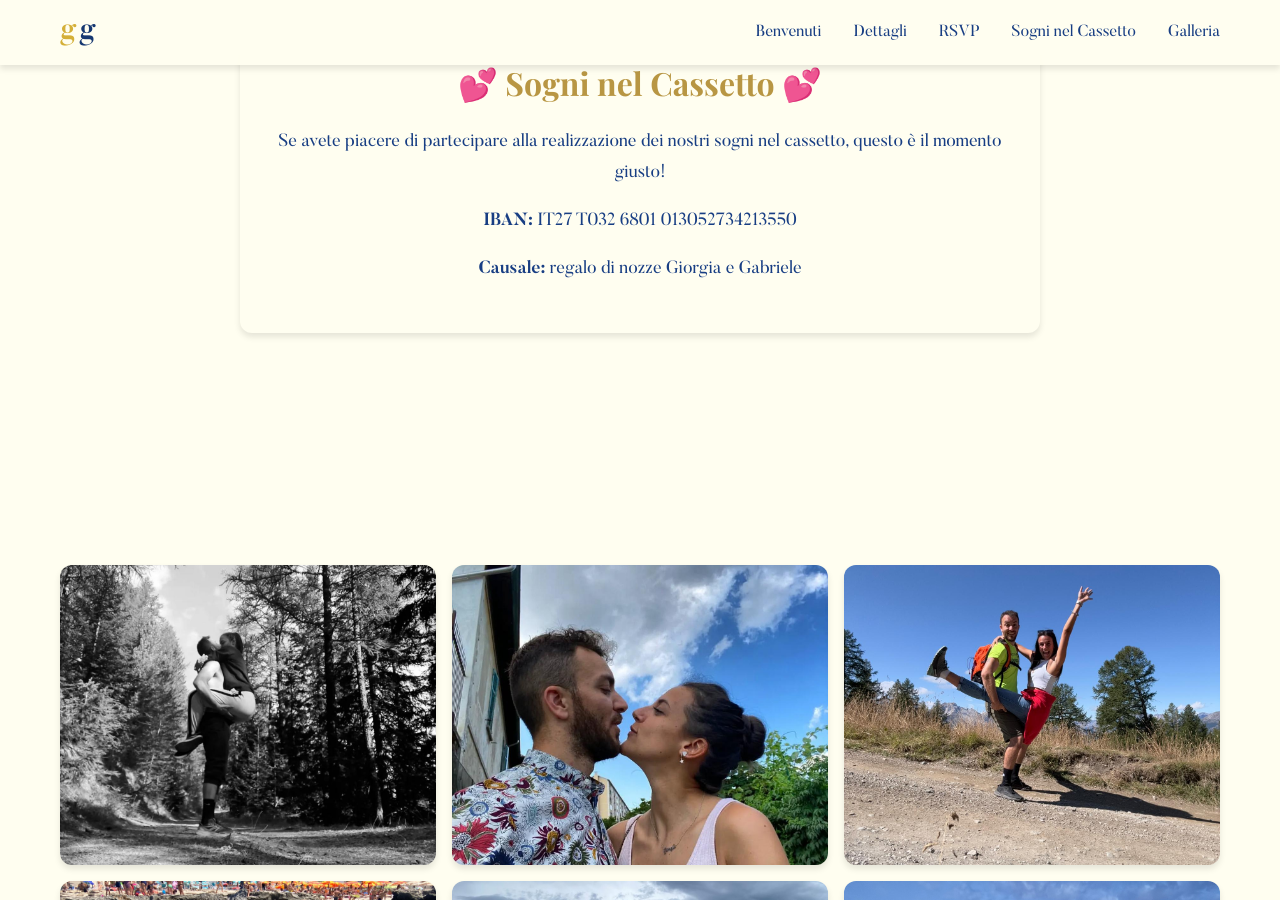
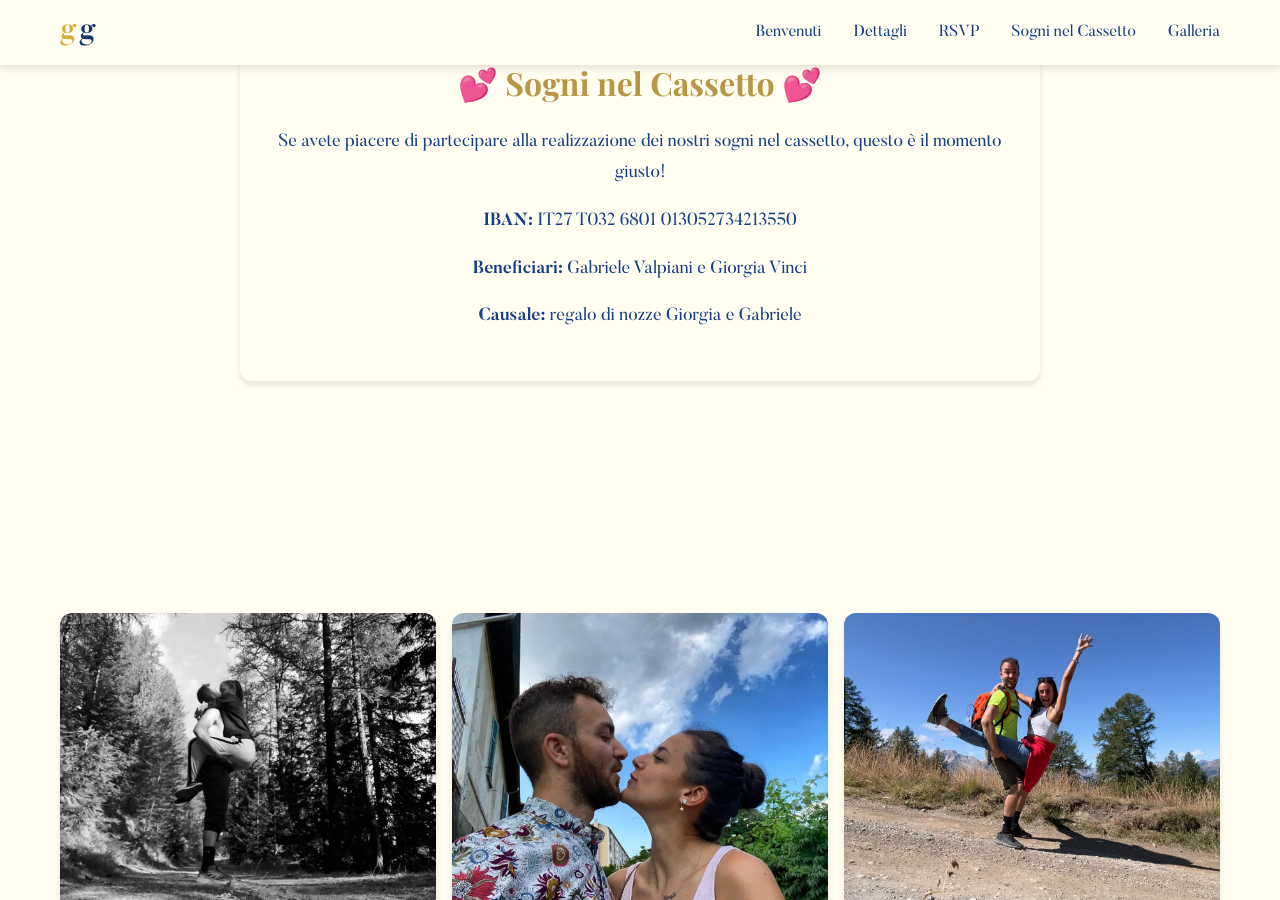
Before and after one commit to knives85/gio-ga, a Jekyll site: the page built from index.html, in a window 1280 px wide and 900 px high, scrolled down 3681 px. Built offline with Jekyll 4.4.1, drawn with Linux system fonts in a browser that asks for light colours; some web fonts are replaced.

Commit message:
feat: add beneficiari

```diff
--- a/index.html
+++ b/index.html
@@ -197,6 +197,7 @@ layout: default
                 <h3>&#x1f495; Sogni nel Cassetto &#x1f495;</h3>
                 <p>Se avete piacere di partecipare alla realizzazione dei nostri sogni nel cassetto, questo è il momento giusto!</p>
                 <p><strong>IBAN:</strong> IT27 T032 6801 013052734213550</p>
+                <p><strong>Beneficiari:</strong> Gabriele Valpiani e Giorgia Vinci</p>
                 <p><strong>Causale:</strong> regalo di nozze Giorgia e Gabriele</p>
             </div>
         </div>
```
